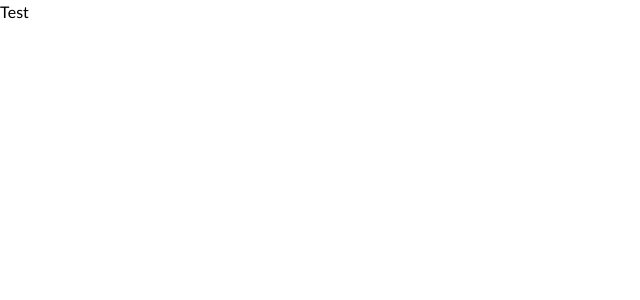
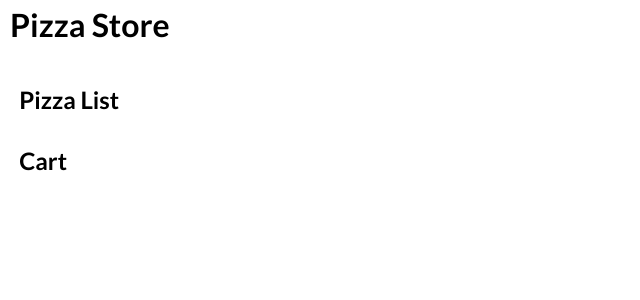
Before and after one commit to donnisnoni/pizza-store, a Svelte app: page / in a window 1280 px wide. Shown: the top 300 px of the page, without its empty margins (0-640 px from the left). Built offline with nearby package versions, Linux system fonts and the light colour scheme.

Commit message:
Main layout done
Signed-off-by: Don Alfons Nisnoni <don@kronosinvestments.net>

```diff
--- a/src/App.svelte
+++ b/src/App.svelte
@@ -1 +1,13 @@
-<p>Test</p>
+<heading class="main-heading">
+  <h1>Pizza Store</h1>
+</heading>
+
+<div class="pizza-store-main">
+  <div class="pizza-list">
+    <h2>Pizza List</h2>
+  </div>
+
+  <div class="cart">
+    <h2>Cart</h2>
+  </div>
+</div>
--- a/src/styles/main.scss
+++ b/src/styles/main.scss
@@ -1,6 +1,6 @@
-@tailwind base;
-@tailwind components;
-@tailwind utilities;
+// @tailwind base;
+// @tailwind components;
+// @tailwind utilities;
 
 * {
   padding: 0;
@@ -12,3 +12,19 @@ body {
   font-family: "Lato", -apple-system, BlinkMacSystemFont, "Segoe UI", Roboto,
     Oxygen, Ubuntu, Cantarell, "Open Sans", "Helvetica Neue", sans-serif;
 }
+
+.main-heading {
+  display: block;
+  padding: 5px 10px;
+}
+
+.pizza-store-main {
+  display: flex;
+  flex-direction: column;
+  max-width: 1300px;
+  margin: 20px auto;
+
+  & > div {
+    padding: 1rem 1.2rem;
+  }
+}
```
